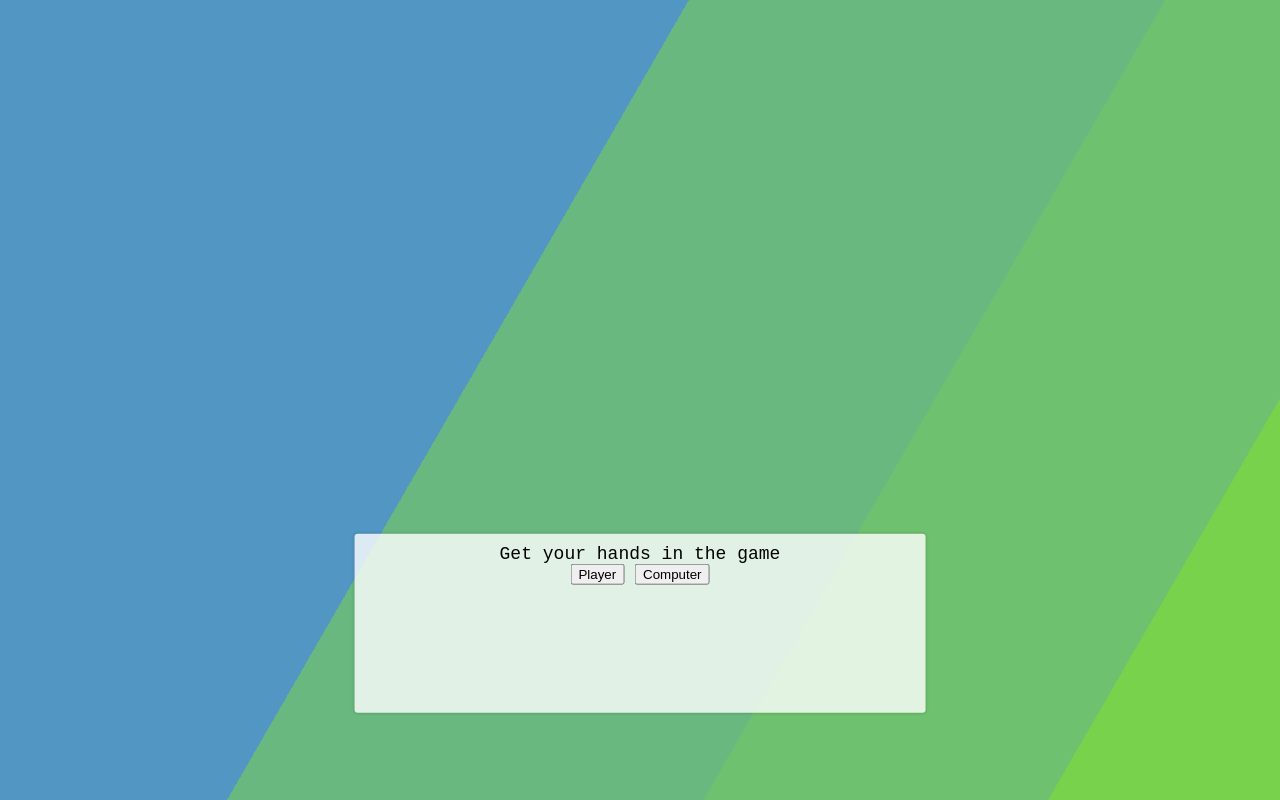
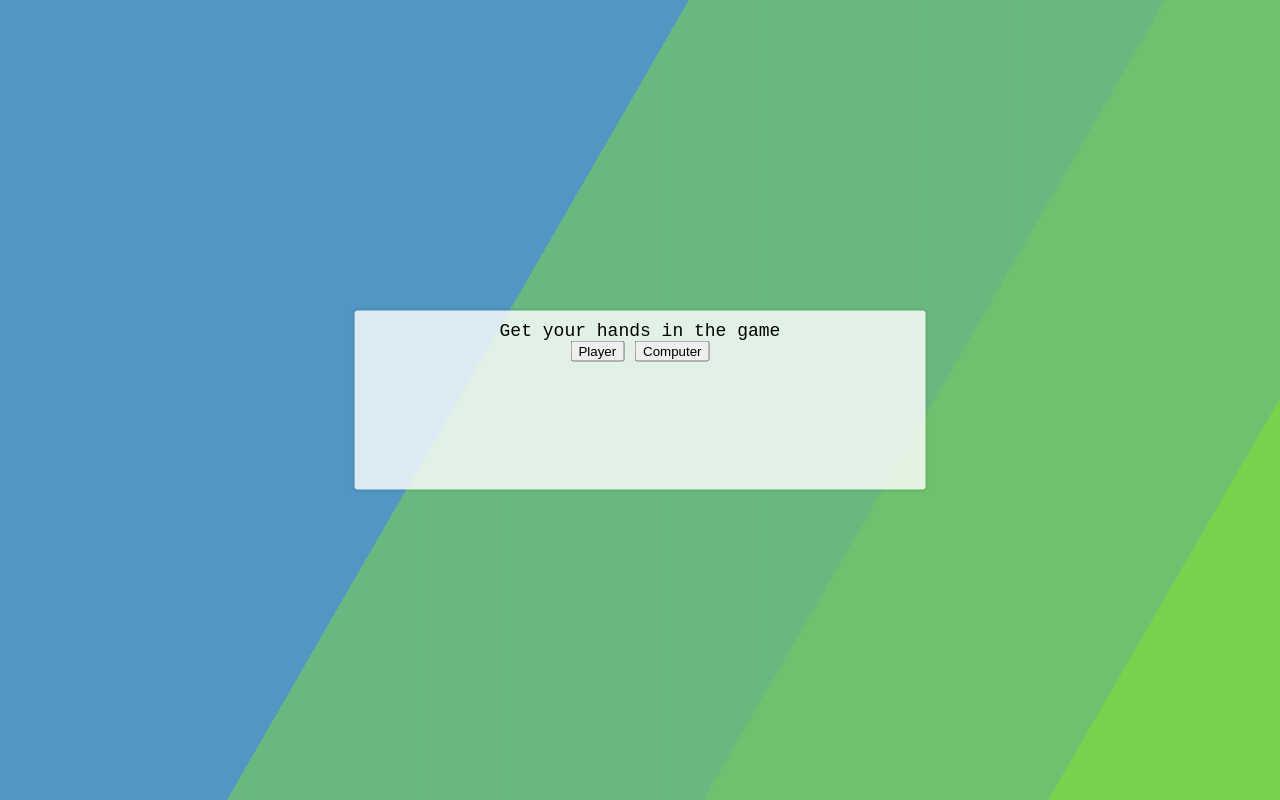
Before and after one commit to angus-cheng/rockPaperScissorsWithUI, a website: page public/index.html in a window 1280 px wide. Both pictures are taken after a click on the element "Rock Paper Scissors". Drawn offline with nearby package versions, Linux system fonts and the light colour scheme.

Commit message:
Added loading screen before main menu, with transitions

```diff
--- a/public/game.js
+++ b/public/game.js
@@ -128,8 +128,13 @@ const createGameBtn = document.querySelector('#create');
 createGameBtn.addEventListener('click', createGame);
 
 const startGameBtn = document.querySelector('.titleBg');
+const content = document.querySelector('.contentBg');
 startGameBtn.addEventListener('click', () => {
-    startGameBtn.setAttribute('style', 'opacity: 0; transition: opacity 0.6s linear');
+    startGameBtn.setAttribute('style', 'opacity: 0; transition: 0.6s linear');
+    content.setAttribute('style', 'opacity: 1; transition: 0.6s linear; transition-delay: 1s')
+});
+startGameBtn.addEventListener('transitionend', () => {
+    startGameBtn.setAttribute('style', 'display: none');
 });
 
 //New Game Created Listener
--- a/public/styles.css
+++ b/public/styles.css
@@ -76,10 +76,12 @@ body {
     text-align: center;
     margin: 0;
     padding: 10px;
-    top: 60%;
+    top: 50%;
     left: 50%;
-    transform: translateX(-50%) translateY(30%);
+    transform: translateX(-50%) translateY(-50%);
     position: fixed;
+    opacity: 0;
+    z-index: -1;
 }
 
 /* Start with no display of game */
```
